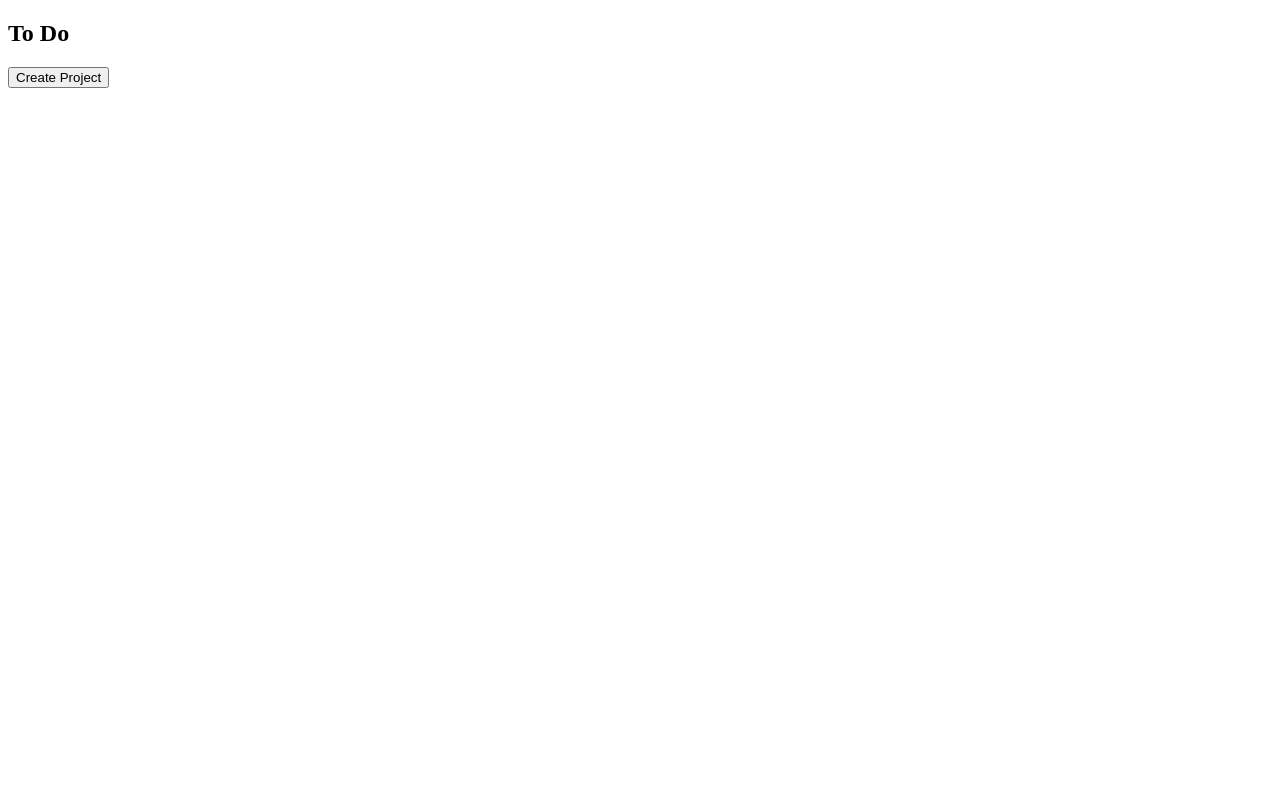
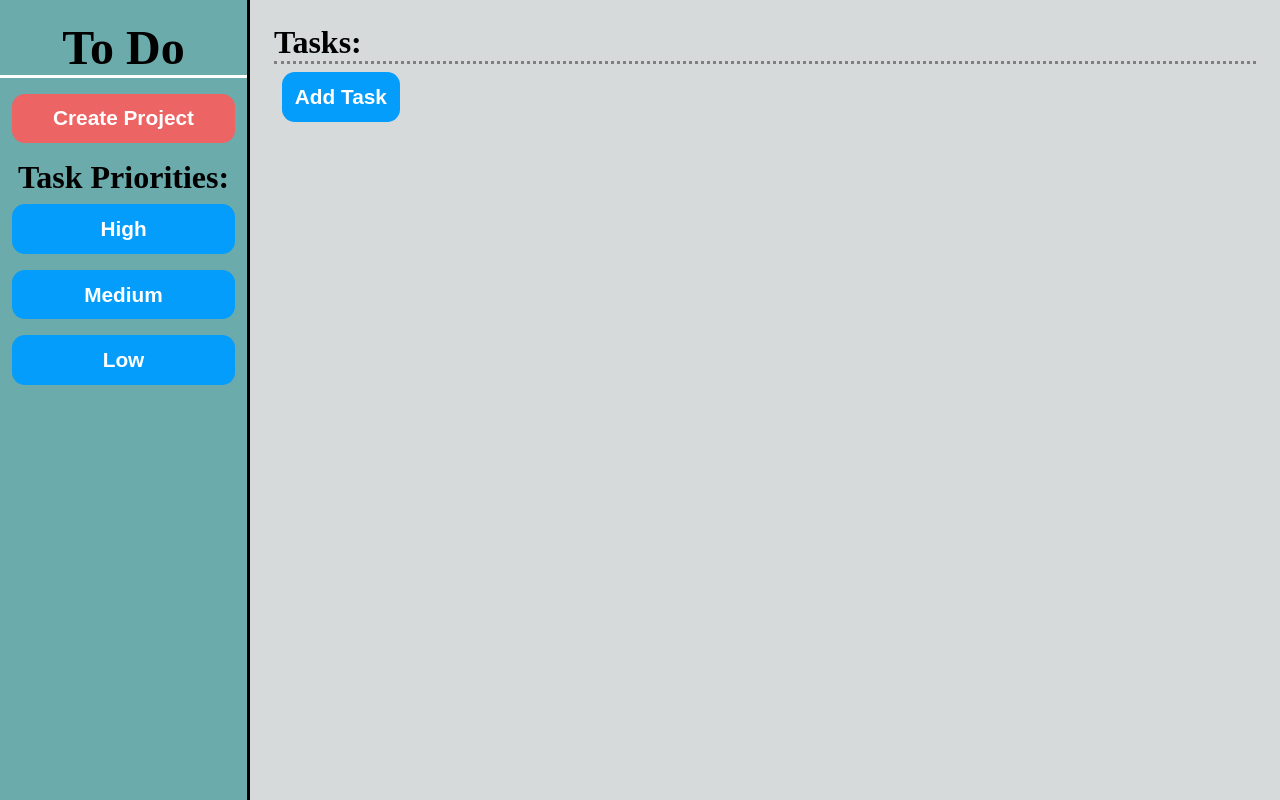
Before and after one commit to Nimesh04/ToDoList, a website built with webpack: page src/template.html in a window 1280 px wide. Built offline with nearby package versions, Linux system fonts and the light colour scheme.

Commit message:
Updated the UI of the dashboard
Made the UI to switch from CLI to DOM manipulation

```diff
--- a/package.json
+++ b/package.json
@@ -18,7 +18,9 @@
   "homepage": "https://github.com/Nimesh04/ToDoList#readme",
   "description": "",
   "devDependencies": {
+    "css-loader": "^7.1.2",
     "html-webpack-plugin": "^5.6.4",
+    "style-loader": "^4.0.0",
     "webpack": "^5.102.1",
     "webpack-cli": "^6.0.1",
     "webpack-dev-server": "^5.2.2"
--- a/src/index.js
+++ b/src/index.js
@@ -1,4 +1,10 @@
+import "./styles.css";
 import { createProject } from "./createProjects.js";
+
+
+
+const projectBtn = document.querySelector("#createProj");
+
 
 
 const home = createProject("Home");
--- /dev/null
+++ b/src/styles.css
@@ -0,0 +1,99 @@
+:root{
+    margin: 0;
+    padding: 0;
+}
+
+*{
+    margin: 0;
+    padding: 0;
+}
+
+body{
+    background-color: rgb(214, 218, 219);
+    display: grid;
+    grid-template-columns: 250px 1fr;
+}
+header{
+    display: flex;
+    flex-direction: column;
+    background-color: rgb(107, 171, 171);
+    border-right: solid 3px black;
+    min-height: 100vh;
+    text-align: center;
+}
+
+h1{
+    margin: 1.22rem 0 0.5rem 0;
+    font-size: 3rem;
+    border-bottom: solid 0.2rem white;
+}
+
+button{
+    padding: 0.8rem;
+    border: none;
+    border-radius: 0.8rem;
+    background-color: rgb(4, 157, 252);
+    color: white;
+    margin: 0.5rem;
+    font-size: 1.3rem;
+    font-weight: bold;
+    cursor: pointer;
+    transition: background-color 0.2s ease;
+}
+
+button:hover{
+    background-color:rgb(2, 127, 205);
+}
+
+
+#createProj{
+    width: 90%;
+    background-color: rgb(236, 100, 100);
+    transition: background-color 0.2s ease;
+}
+#createProj:hover{
+    background-color: rgb(160, 54, 54);
+}
+
+.nav-list{
+    margin-top: 0.5rem;
+}
+
+.nav-list > p {
+    font-size: 2rem;
+    font-weight: bold;
+}
+
+ul{
+    list-style: none;
+}
+
+.prioritiesBtn{
+    width: 90%;
+}
+
+.projectSection{
+    min-width: 250px;
+    min-height: 75px;
+    background-color: #f3e0ff;
+    border-radius: 0.8rem;
+    border: solid 0.05rem gray;
+    position: absolute;
+    padding: 1.5rem;
+    display: none;
+    flex-direction: column;
+    justify-content: center;
+    align-items: center;
+    left: 500px;
+    top: 200px;
+    gap: 1rem;
+}
+
+.hero-section{
+    padding: 1.5rem;
+}
+
+.hero-heading{
+    font-size: 2rem;
+    border-bottom: dotted 0.2rem gray;
+}
--- a/src/template.html
+++ b/src/template.html
@@ -9,8 +9,33 @@
     <header>
         <nav>
             <h1 class="heading">To Do</h1>
-            <button class="createProj">Create Project</button>
+            <button id="createProj">Create Project</button>
+            <div class="nav-list">
+                <p>Task Priorities:</p>
+                <ul>
+                    <li class="priorities"><button class="prioritiesBtn">High</button></li>
+                    <li class="priorities"><button class="prioritiesBtn">Medium</button></li>
+                    <li class="priorities"><button class="prioritiesBtn">Low</button></li>
+                </ul>
+            </div>
         </nav>
     </header>
+
+    <div class="projectSection">
+        <h3>New Project:</h3>
+        <form action="#">
+            <label for="title">Project Title:</label>
+            <input type="text" id="title" placeholder="Home">
+            <button type="submit">Submit</button>
+        </form>
+    </div>
+
+    <div class="hero-section">
+        <h2 class="hero-heading">Tasks:</h2>
+        <button id="add-task">Add Task</button>
+        <div class="task-section">
+
+        </div>
+    </div>
 </body>
 </html>
--- a/webpack.config.js
+++ b/webpack.config.js
@@ -15,4 +15,12 @@ module.exports = {
       template: "./src/template.html",
     }),
   ],
+  module: {
+    rules: [
+      {
+        test: /\.css$/i,
+        use: ["style-loader", "css-loader"],
+      },
+    ],
+  },
 };
```
Also changed, not shown: 1 other file.
